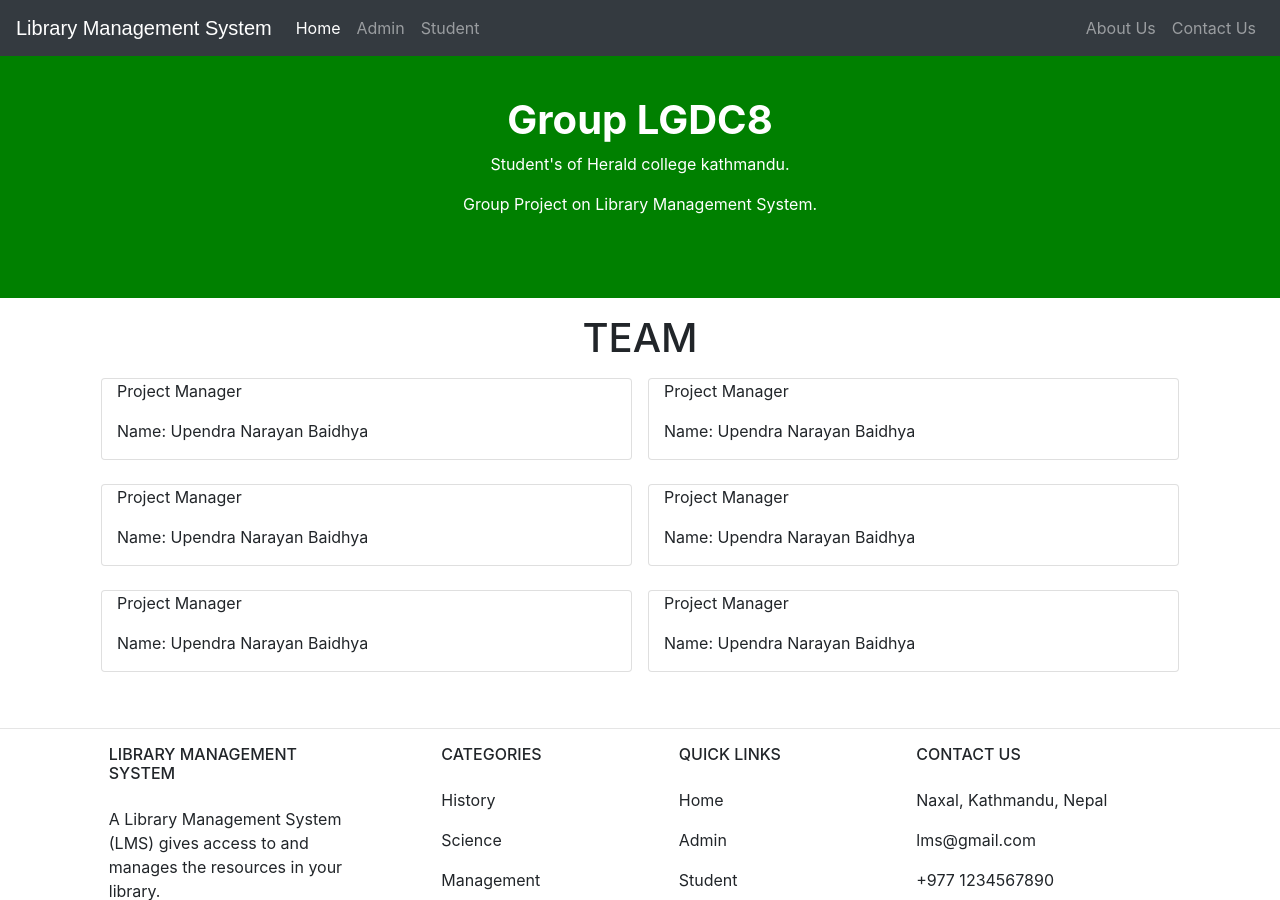
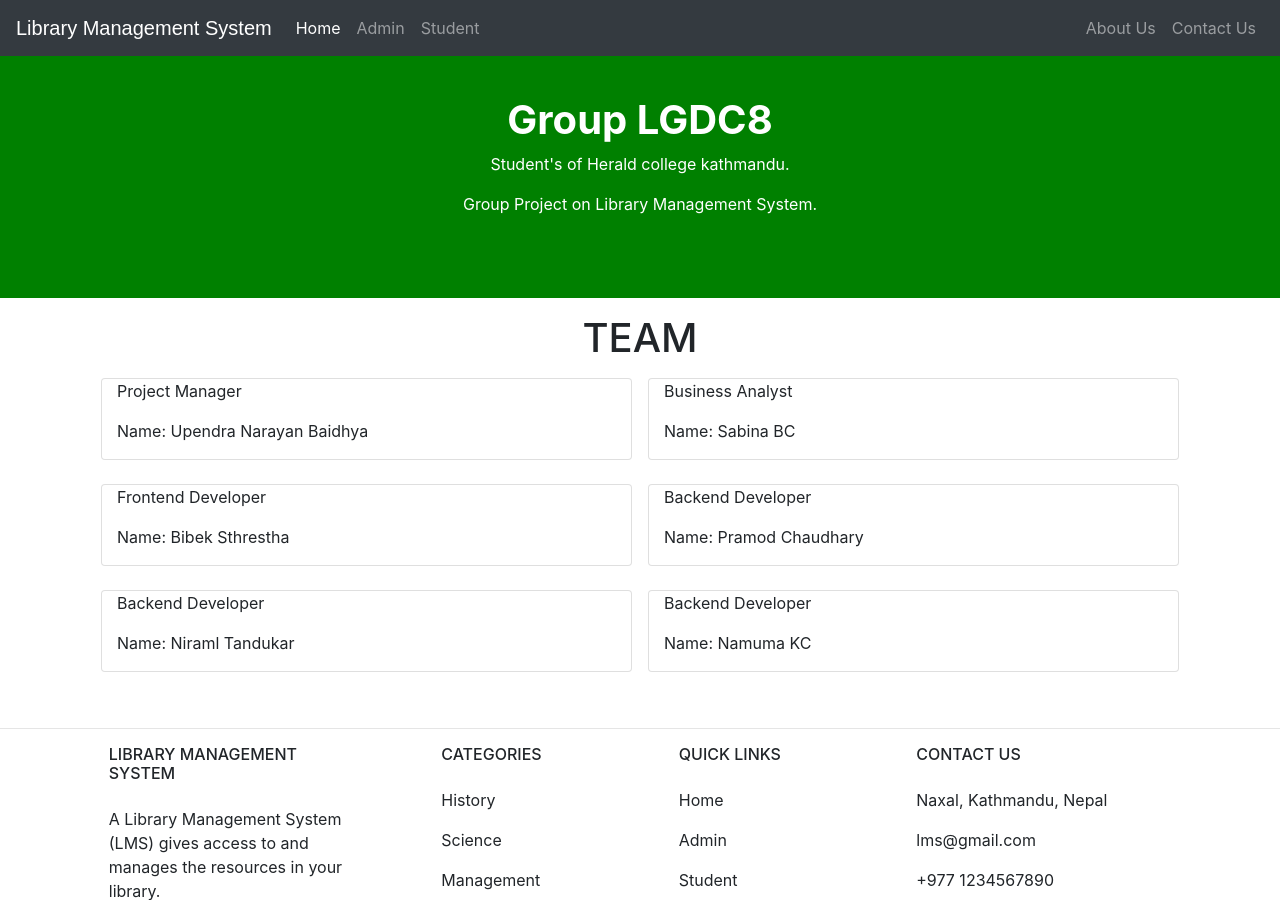
Before and after one commit to PramodChaudhary10/LibraryManagementSystem, a Django app: page /aboutus in a window 1280 px wide. Shown: the top 900 px of the page. Run offline with Django 3.2, Linux system fonts and the light colour scheme; some libraries are stand-ins or nearby versions.

Commit message:
Add Developer role and theirs names

```diff
--- a/templates/library/aboutus.html
+++ b/templates/library/aboutus.html
@@ -50,8 +50,8 @@
             <p>Name: Upendra Narayan Baidhya</p>
           </div>
           <div class="col card m-2">
-            <p>Project Manager</p>
-            <p>Name: Upendra Narayan Baidhya</p>
+            <p>Business Analyst</p>
+            <p>Name: Sabina BC</p>
           </div>
         </div>
       </div>
@@ -59,12 +59,12 @@
       <div class="container">
         <div class="row m-2">
           <div class="col card m-2">
-            <p>Project Manager</p>
-            <p>Name: Upendra Narayan Baidhya</p>
+            <p>Frontend Developer</p>
+            <p>Name: Bibek Sthrestha</p>
           </div>
           <div class="col card m-2">
-            <p>Project Manager</p>
-            <p>Name: Upendra Narayan Baidhya</p>
+            <p>Backend Developer</p>
+            <p>Name: Pramod Chaudhary</p>
           </div>
         </div>
       </div>
@@ -72,12 +72,12 @@
       <div class="container">
         <div class="row m-2">
           <div class="col card m-2">
-            <p>Project Manager</p>
-            <p>Name: Upendra Narayan Baidhya</p>
+            <p>Backend Developer</p>
+            <p>Name: Niraml Tandukar</p>
           </div>
           <div class="col card m-2">
-            <p>Project Manager</p>
-            <p>Name: Upendra Narayan Baidhya</p>
+            <p>Backend Developer</p>
+            <p>Name: Namuma KC</p>
           </div>
         </div>
       </div>
```
